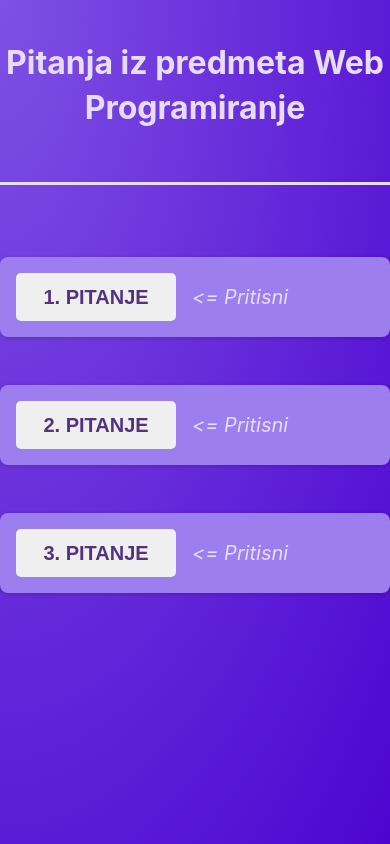
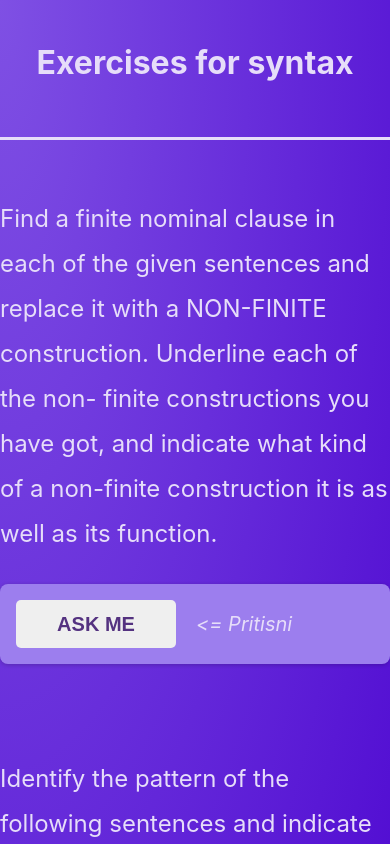
Before and after one commit to CJovan02/ask-me-syntax, a React (Vite) app: page / in a window 390 px wide. Shown: the top 844 px of the page. Built offline with nearby package versions, Linux system fonts and the light colour scheme.

Commit message:
dodata sva pitanja, sada mora da se lepo formatira za mobilne telefone

```diff
--- /dev/null
+++ b/pitanjaData.json
@@ -0,0 +1,73 @@
+{
+  "vezbanja": [
+    {
+      "imePitanja": "Find a finite nominal clause in each of the given sentences and replace it with a NON-FINITE construction. Underline each of the non- finite constructions you have got, and indicate what kind of a non-finite construction it is as well as its function.",
+      "pitanja": [
+        "I asked an old guy who ran the gas station if the he had noticed anything suspicious the previous day.",
+        "Neil Armstrong was the first person who landed on the moon.",
+        "He reached out for the towel that hung on the rack over the tub.",
+        "She remembered seeing the play before.",
+        "Calling Scooby a detective is a compliment.",
+        "Because she has just given up smoking, she is in a pretty bad mood.",
+        "All drivers who exceed the speed limit will be fined.",
+        "I would like that all my friends are happy.",
+        "Because she had studied at Cambridge University, she found a job easily.",
+        "Freedom means that you are true to yourself.",
+        "He is the man you should contact about the issue.",
+        "We all are surprised that he made that mistake.",
+        "He was an astronaut and that accounts for the size of the audience.",
+        "I was afraid that I might fall down the ladder.",
+        "Living in the Mediterranean means that you can eat very healthy food.",
+        "I don’t know where we should take them for dinner.",
+        "Since I met you, I have been reading your books.",
+        "Once this book is published, it will be very popular among the students",
+        "After he had travelled round the world, he settled down to write his memoirs.",
+        "Because there was no quorum, the meeting was postponed.",
+        "They used powerful loudspeakers so that they could be heard all over the city centre.",
+        "Because I was interested to see what would happen, I stayed till the end of the meeting.",
+        "As he was brought up to believe that pleasures are sinful, he now leads an ascetic life.",
+        "After the guests had departed, we resumed the normal household routine.",
+        "After we had departed for Sydney, we realized that we had forgotten a suitcase back home.",
+        "Since it has expired, the visa will have to be replaced with a new one. 2. Since my visa had expired, I had to obtain a new one.",
+        "The rain having stopped, we set off for a long hike.",
+        "He did not pass the test, unfortunately.",
+        "Just before 9, having checked the time on his watch, he drank up his last drop of brandy.",
+        "Though the church was large, every seat was occupied Precisely at 2:30 someone knocked on the door.",
+        "Dan nearly missed his flight, owing to a traffic snarl-up."
+      ]
+    },
+    {
+      "imePitanja": "Identify the pattern of the following sentences and indicate their functional elements. Underline the formal/functional units.",
+      "pitanja": [
+        "The department meeting will be in an hour.",
+        "That’s the guy that she loved desperately",
+        "The girl was a rather short, sullen-looking young woman of twenty-seven.",
+        "The usual fishing grounds are a long way to the south.",
+        "Her revenge would be to talk with Jackson about Mrs. O",
+        "The dwarfs Snow White met when she woke up were funny but friendly creatures.",
+        "My cousin Mary, who was here last year, has become quite a good-looking girl.",
+        "Being uncertain of his abilities, the new employee felt cautious about taking the risk.",
+        "The failure to conclude the trade talks last December with those financial institutions we heavily rely on in our monetary policy could prove a blessing in disguise.",
+        "For the following four days, while the others had a great, robust time golfing and boozing it up, I was the object of expressions of pity and solemn, perfunctory commiseration from many people I hate and wanted to hit and scream at.",
+        "The apprentice looks careful.",
+        "The apprentice looked carefully at the new machine.",
+        "The girl turned red at the thought",
+        "He proved his cause.",
+        "He proved true to his cause.",
+        "Her explanation proved beyond my understanding.",
+        "I remembered it was Sunday morning.",
+        "They called him George.",
+        "She soon convinced me that her dealings were safe.",
+        "I want my coffee strong.",
+        "The following tips will hopefully teach everyone interested how to unleash their own inborn charm and use it for their advantage regardless of whether they’re entering a brief affair or sustaining a long-term relationship",
+        "The sullen murmur of the bees shouldering their way through the long unmown grass made the stillness even more opressive than ever it had been.",
+        "In my dream, I had a very vivid picture of where we used to live in those happy days when everything seemed right and everyone seemed satisfied.",
+        "i gave my father the manuscript of a story based on an old family feud.",
+        "For years I had been making him proud just by sending along the clippings.",
+        "The facts I had begun my story with were these.",
+        "Mark has been smoking on and off for two years, never trying to quit. She never dreamed her eldest son would be smoking at the age of eleven.",
+        "Willard asked Cobb if he thought she was dead."
+      ]
+    }
+  ]
+}
--- a/src/components/ListaPitanja.jsx
+++ b/src/components/ListaPitanja.jsx
@@ -1,13 +1,12 @@
 import classes from './ListaPitanja.module.css'
 import Pitanje from "./Pitanje.jsx";
-import { prvoPitanje, drugoPitanje, trecePitanje } from "./pitanja.jsx";
+import data from '../../pitanjaData.json';
 
 function ListaPitanja() {
   return (
     <ul className={classes.listaPitanja}>
-      <Pitanje brojPitanja="1. Pitanje" svaPitanja={prvoPitanje} />
-      <Pitanje brojPitanja="2. Pitanje" svaPitanja={drugoPitanje} />
-      <Pitanje brojPitanja="3. Pitanje" svaPitanja={trecePitanje} />
+      <Pitanje imePitanja={data.vezbanja[0].imePitanja} svaPitanja={data.vezbanja[0].pitanja} />
+      <Pitanje imePitanja={data.vezbanja[1].imePitanja} svaPitanja={data.vezbanja[1].pitanja} />
     </ul>
   );
 }
--- a/src/components/ListaPitanja.module.css
+++ b/src/components/ListaPitanja.module.css
@@ -1,10 +1,10 @@
 .listaPitanja {
-    list-style: none;
+  list-style: none;
   max-width: 50rem;
   margin: 1rem auto;
   padding: 1rem 0;
   display: grid;
-  gap: 1rem;
+  gap: 0.75rem;
   grid-template-columns: 100%;
   justify-content: center;
 }
--- a/src/components/Naslov.jsx
+++ b/src/components/Naslov.jsx
@@ -2,7 +2,7 @@ import classes from './Naslov.module.css'
 
 function Naslov() {
     return (
-        <h1 className={classes.naslov}>Pitanja iz predmeta Web Programiranje</h1>
+        <h1 className={classes.naslov}>Exercises for syntax</h1>
     )
 }
 
--- a/src/components/Naslov.module.css
+++ b/src/components/Naslov.module.css
@@ -4,4 +4,5 @@
     padding: 0 0 3.25rem 0;
     border-bottom: 3px solid #e6ddf9;
     max-width: 50rem;
+    font-weight: bold;
 }
--- a/src/components/Pitanje.jsx
+++ b/src/components/Pitanje.jsx
@@ -1,19 +1,23 @@
-import { useState } from 'react';
+import { useState } from "react";
 import classes from "./Pitanje.module.css";
 
-function Pitanje({ brojPitanja, svaPitanja }) {
-  const [ novoPitanje, setNovoPitanje ] = useState('<= Pritisni');
+function Pitanje({ svaPitanja, imePitanja }) {
+  const [novoPitanje, setNovoPitanje] = useState("<= Pritisni");
 
   function getPitanjeHandler(event) {
-    const pitanja = svaPitanja();
-    setNovoPitanje(pitanja[Math.floor((Math.random() * pitanja.length))]);
+    setNovoPitanje(svaPitanja[Math.floor(Math.random() * svaPitanja.length)]);
   }
 
   return (
-    <li className={classes.container}>
-      <button className={classes.dugme} onClick={getPitanjeHandler}>{brojPitanja}</button>
-      <p className={classes.pitanje}>{novoPitanje}</p>
-    </li>
+    <>
+      <p className={classes.imePitanja}>{imePitanja}</p>
+      <li className={classes.container}>
+        <button className={classes.dugme} onClick={getPitanjeHandler}>
+          Ask Me
+        </button>
+        <p className={classes.pitanje}>{novoPitanje}</p>
+      </li>
+    </>
   );
 }
 
--- a/src/components/Pitanje.module.css
+++ b/src/components/Pitanje.module.css
@@ -1,5 +1,5 @@
 .container {
-  margin: 1rem 0;
+  margin: 1rem 0 5rem 0;
   padding: 1rem;
   background-color: #9c7eee;
   border-radius: 8px;
@@ -16,6 +16,7 @@
   margin: 0;
   text-transform: uppercase;
   width: 10rem;
+  min-width: 10rem;
   height: 3rem;
   border-radius: 5px;
   border: 0;
@@ -30,9 +31,17 @@
 .pitanje {
   white-space: pre-wrap;
   font-size: 1.25rem;
-  margin: 0 0 0 1rem;
+  margin: 0 0 0 1.25rem;
   font-style: italic;
   animation: animate-in 1s ease-out forwards;
+  text-align: left;
+  line-height: 2rem;
+}
+
+.imePitanja {
+  font-size: 1.5rem;
+  text-align: left;
+  margin: 0;
 }
 
 @keyframes animate-in {
```
